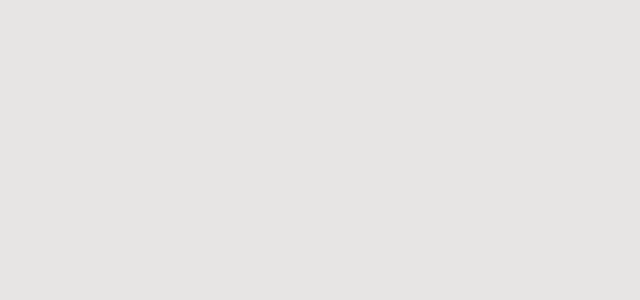
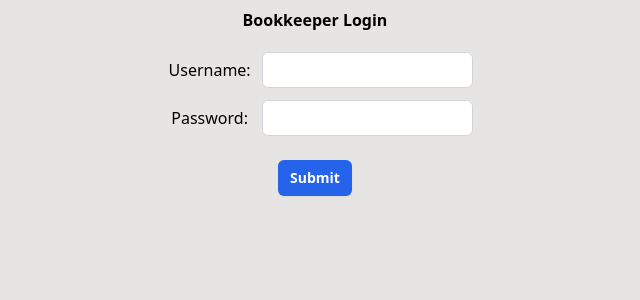
Before and after one commit to justin-sh/bookkeeper, a Vue app in the folder client/: page /login in a window 1280 px wide. Before the commit this address had no page. Shown: the top 300 px of the page, without its empty margins (325-965 px from the left). Built offline with nearby package versions, Linux system fonts and the light colour scheme.

Commit message:
add login view

```diff
--- a/client/src/api/request.ts
+++ b/client/src/api/request.ts
@@ -3,6 +3,6 @@ import {axios} from '@/utils/axios'
 import {type User, type Account, type LoginForm} from "@/api/interface";
 
 
-export const login = (data: LoginForm) => axios.post<User>('/auth/login', data)
+export const userLogin = (data: LoginForm) => axios.post<User>('/auth/login', data)
 
 export const getAccounts = () => axios.get<Account[]>('/accounts')
--- a/client/src/router/index.ts
+++ b/client/src/router/index.ts
@@ -2,6 +2,7 @@ import {createRouter, createWebHistory} from 'vue-router'
 import HomeView from '../views/HomeView.vue'
 import ExpenseView from "@/views/ExpenseView.vue"
 import ExpenseNewView from "@/views/ExpenseNewView.vue";
+import LoginView from "@/views/LoginView.vue";
 
 const router = createRouter({
     history: createWebHistory(import.meta.env.BASE_URL),
@@ -10,6 +11,11 @@ const router = createRouter({
             path: '/',
             name: 'home',
             component: HomeView
+        },
+        {
+            path: '/login',
+            name: 'login',
+            component: LoginView
         },
         {
             path: '/expenses',
--- /dev/null
+++ b/client/src/stores/user.ts
@@ -0,0 +1,69 @@
+import {acceptHMRUpdate, defineStore} from 'pinia';
+import {reactive} from 'vue';
+
+import {type LoginForm, type User, userLogin} from "@/api"
+
+const anonymous: User = {name: ''}
+
+export const useUserStore = defineStore('user', () => {
+    /** @type { {id:string, name:string, email:string, imageUrl:string, isAdmin:boolean} } */
+    let user = reactive(anonymous);
+
+    async function login(loginForm: LoginForm) {
+        const resp = await userLogin(loginForm)
+
+        if (resp.status < 200 || resp.status > 300) {
+            console.log(`login failed! reason:${resp.statusText}`)
+
+            return false
+        }
+        user = resp.data
+        this.$patch({...resp})
+
+        setUserinfo(resp.data)
+
+        return true
+    }
+
+    // @ts-ignore
+    async function refresh() {
+
+        // const _userinfo = getUserinfo()
+        // if (_userinfo && _userinfo.hasOwnProperty('id') && _userinfo.id > 0) {
+        //     this.user = _userinfo
+        //     return
+        // }
+        //
+        // const user = (await axios.get('/api/user/info')).data
+        // this.user = user
+        // this.$patch({...user})
+        //
+        // setUserinfo(user)
+    }
+
+    function getUserinfo(): User {
+        return JSON.parse(sessionStorage.getItem('userinfo'))
+    }
+
+    function setUserinfo(userinfo: User) {
+        sessionStorage.setItem('userinfo', JSON.stringify(userinfo))
+    }
+
+    async function logout() {
+
+        // (await axios.post('/api/logout')).data
+        //
+        // this.user = anonymous
+        // this.$patch(this.user)
+        //
+        // setUserinfo(anonymous)
+    }
+
+    return {user, refresh, login, logout}
+})
+
+// @ts-ignore
+if (import.meta.hot) {
+    // @ts-ignore
+    import.meta.hot.accept(acceptHMRUpdate(useUserStore, import.meta.hot))
+}
--- a/client/src/utils/axios.ts
+++ b/client/src/utils/axios.ts
@@ -5,6 +5,7 @@ import type {AxiosInstance} from 'axios'
 import {stringify} from 'qs'
 
 export const axios: AxiosInstance = axiosFactory.create({
+    baseURL:'http://localhost:5000',
     withCredentials: true,
     paramsSerializer: params => stringify(params, {arrayFormat: 'brackets', skipNulls: true})
 })
--- /dev/null
+++ b/client/src/views/LoginView.vue
@@ -0,0 +1,61 @@
+<template>
+  <header class="p-2 sticky top-0 bg-stone-200 relative">
+    <h1 class="text-center font-bold inline-block">Bookkeeper Login </h1>
+  </header>
+
+  <div class="flex flex-row justify-center">
+    <form @submit.prevent="submit" class="w-auto">
+      <div class="flex flex-row mt-3 items-center">
+        <div class="w-1/3">
+          <label for="email" class="">Username:</label>
+        </div>
+        <div class="w-2/3">
+          <input name="email" id="email"
+                 class="w-full rounded-md border-0 py-1.5 pl-3 pr-5 text-gray-900 ring-1 ring-inset ring-gray-300 focus:ring-2 focus:ring-inset focus:ring-indigo-600 sm:text-sm sm:leading-6"
+                 v-model="form.name"/>
+        </div>
+      </div>
+      <div class="flex flex-row mt-3 items-center">
+        <div class="w-1/3">
+          <label for="password" class="">Password:</label>
+        </div>
+        <div class="w-2/3">
+          <input type="password" id="password" name="password"
+                 class="w-full rounded-md border-0 py-1.5 pl-3 pr-5 text-gray-900 ring-1 ring-inset ring-gray-300 focus:ring-2 focus:ring-inset focus:ring-indigo-600 sm:text-sm sm:leading-6"
+                 v-model="form.passwd"/>
+        </div>
+      </div>
+      <div class="flex flex-row justify-center mt-3 text-center bg-red-300">
+<!--        <p v-if="form.showError" id="error" class="font-bold text-black">Username or Password is incorrect</p>-->
+      </div>
+      <div class="flex flex-row justify-center mt-3">
+        <div class="">
+          <button type="submit"
+                  class="flex w-full justify-center rounded-md bg-blue-600 px-3 py-1.5 text-sm font-semibold leading-6 text-white shadow-sm hover:bg-blue-500 focus-visible:outline focus-visible:outline-2 focus-visible:outline-offset-2 focus-visible:outline-indigo-600">
+            Submit
+          </button>
+        </div>
+      </div>
+    </form>
+  </div>
+</template>
+
+<script lang="ts" setup>
+
+import {useUserStore} from "@/stores/user";
+import {type LoginForm} from "@/api";
+import {reactive} from "vue";
+
+const user = useUserStore()
+
+const form: LoginForm = reactive({name: '', passwd: ''})
+
+const submit = async () => {
+  const succeed = await user.login(form)
+
+  if (succeed) {
+    location.href = '/'
+  }
+}
+
+</script>
```
Also changed, not shown: 2 other files (tests, documents, lock files or other folders).
